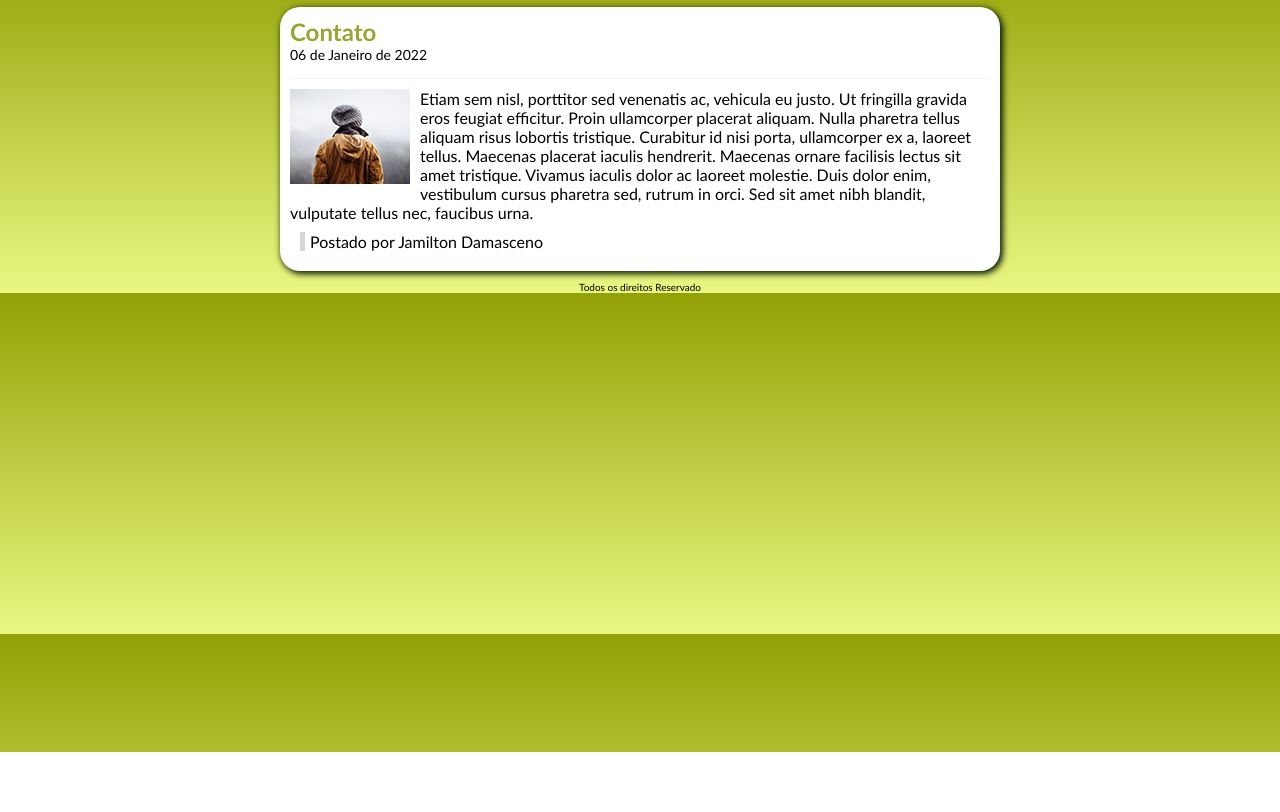
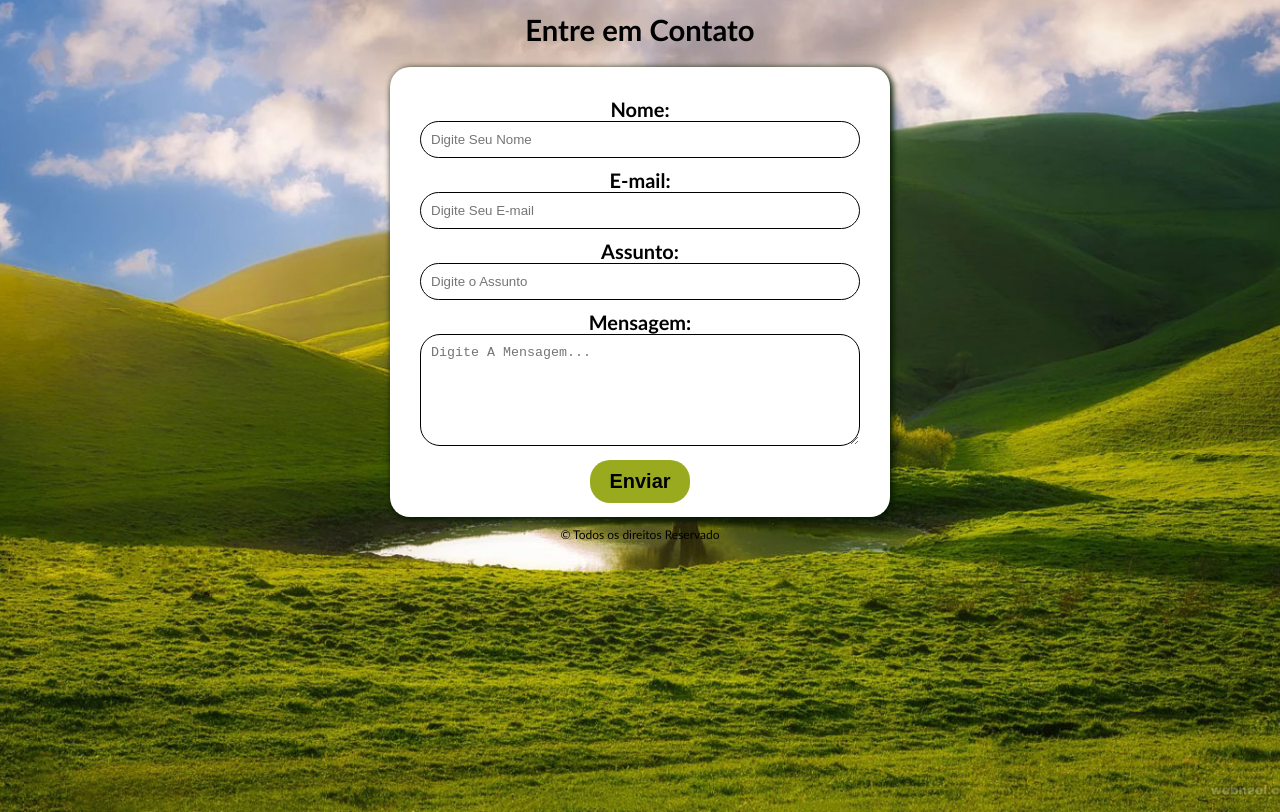
Before and after one commit to breno-alv/proj_blog, a plain HTML site: page contato.html in a window 1280 px wide. Shown: the part 48-860 px from the top of the page. Before the commit the page ends 800 px from the top, so only its background shows below. Drawn offline with Linux system fonts and the light colour scheme.

Commit message:
Varias atualizações no site

```diff
--- a/contato.html
+++ b/contato.html
@@ -19,26 +19,58 @@
         </nav>
       </header>
     </div>
-    <article id="area-principal">
-      <section id="posta">
-        <h2>Contato</h2>
-        <span class="data-posta">06 de Janeiro de 2022</span>
-        <img class="img-posta" src="img/imagem2.png" />
-        <p>
-          Etiam sem nisl, porttitor sed venenatis ac, vehicula eu justo. Ut
-          fringilla gravida eros feugiat efficitur. Proin ullamcorper placerat
-          aliquam. Nulla pharetra tellus aliquam risus lobortis tristique.
-          Curabitur id nisi porta, ullamcorper ex a, laoreet tellus. Maecenas
-          placerat iaculis hendrerit. Maecenas ornare facilisis lectus sit amet
-          tristique. Vivamus iaculis dolor ac laoreet molestie. Duis dolor enim,
-          vestibulum cursus pharetra sed, rutrum in orci. Sed sit amet nibh
-          blandit, vulputate tellus nec, faucibus urna.
-        </p>
-        <span class="postado">Postado por Jamilton Damasceno</span>
-      </section>
-    </article>
+
+    <div id="h3">
+      <h3>Entre em Contato</h3>
+    </div>
+
+    <form id="form-posta-contato" action="" method="post">
+      <div>
+        <label id="label-contato"><strong>Nome:</strong></label>
+        <input
+          id="input-contato"
+          type="text"
+          placeholder="Digite Seu Nome"
+          required="required"
+        />
+      </div>
+
+      <div>
+        <label id="label-contato"><strong>E-mail:</strong></label>
+        <input
+          id="input-contato"
+          type="email"
+          placeholder="Digite Seu E-mail"
+          required="required"
+        />
+      </div>
+
+      <div>
+        <label id="label-contato"><strong>Assunto:</strong></label>
+        <input
+          id="input-contato"
+          type="text"
+          placeholder="Digite o Assunto"
+          required="required"
+        />
+      </div>
+
+      <div>
+        <label id="label-contato-textarea"><strong>Mensagem:</strong></label>
+        <textarea
+          id="input-contato-textarea"
+          name="text"
+          id=""
+          cols="30"
+          rows="6"
+          placeholder="Digite A Mensagem..."
+        ></textarea>
+      </div>
+      <button id="botao" type="submit"><strong>Enviar</strong></button>
+    </form>
+
     <footer class="direitos">
-      <span>Todos os direitos Reservado</span>
+      <p>&copy; Todos os direitos Reservado</p>
     </footer>
   </body>
 </html>
--- a/css/style.css
+++ b/css/style.css
@@ -2,17 +2,23 @@
 * {
   margin: 0;
   padding: 0;
+  box-sizing: border-box;
 }
 
 body {
+  width: auto;
+  height: 100vh;
   font-size: 16px;
   font-family: 'Trebuchet MS', Helvetica, sans-serif;
   background-image: linear-gradient(to top, #e9f782, #92a105); /*#f3f3f3*/
+  background: url('../img/paisagem2.jpg');
+  background-repeat: no-repeat;
+  background-size: cover;
+  background-position: center center;
 }
 
 #naveg {
   background: #fff;
-  border-bottom: 1px solid #e9f782; /*#d8d8d8*/
   height: 45px;
   position: fixed;
   width: 100%;
@@ -20,7 +26,7 @@ body {
 }
 
 #area {
-  width: 720px;
+  width: 600px;
   margin: 0 auto;
 }
 
@@ -30,15 +36,20 @@ body {
 }
 
 #logo {
+  position: fixed;
+  left: 50px;
   float: left;
 }
 
 #menu {
-  float: right;
+  right: 50px;
+  position: fixed;
+  /*float: right;*/
   padding: 10px 0;
 }
 
 #posta {
+  text-align: center;
   background: #fff;
   padding: 10px;
   margin-bottom: 10px;
@@ -100,5 +111,63 @@ h2 {
 
 .direitos {
   text-align: center;
-  font-size: 10px;
+  font-size: 12px;
+
+
 }
+
+/*********************Formulario de Contato*****************************/
+
+#h3 {
+  font-size: 25px;
+  text-align: center;
+  margin: 20px;
+  margin-top: 60px;
+}
+
+#form-posta-contato {
+  height: 450px;
+  width: 500px;
+  text-align: center;
+  background: #fff;
+  padding: 30px;
+  border-radius: 20px;
+  box-shadow: 2px 2px 6px 1px #061a00;
+  margin: 10px auto 10px auto;
+  font-size: 20px;
+}
+
+#input-contato {
+  width: 100%;
+  padding: 10px;
+  margin-bottom: 10px;
+  border-radius: 20px;
+  border: 1px solid;
+  align-items: center;
+}
+
+#input-contato-textarea {
+  width: 100%;
+  padding: 10px;
+  margin-bottom: 10px;
+  border-radius: 20px;
+  border: 1px solid;
+}
+#botao {
+  padding: 10px;
+  border-radius: 20px;
+  width: 100px;
+  border: 0;
+  font-size: 20px;
+  cursor: pointer;
+  transition-duration: 0, 7ms;
+  background-color: #9aaa1f;
+}
+
+#botao:hover {
+  background-color: #616e08;
+  color: white;
+}
+form div label {
+  margin-top: 20px;
+}
```
Also changed, not shown: fotos.html (+1 -1 lines), index.html (+4 -4 lines), quem_somos.html (+1 -1 lines), img/email.jpg (added), img/paisagem.jpg (added), img/paisagem2.jpg (added), img/paisagem3.jpg (added), img/paisagem4.jpg (added).
